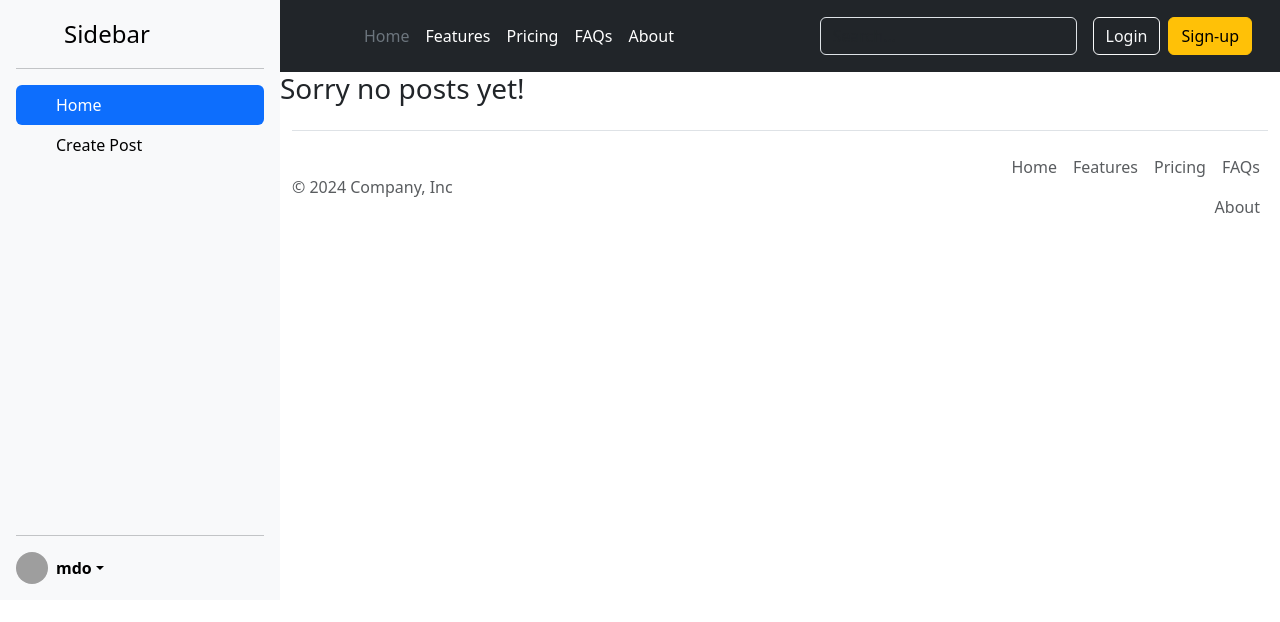
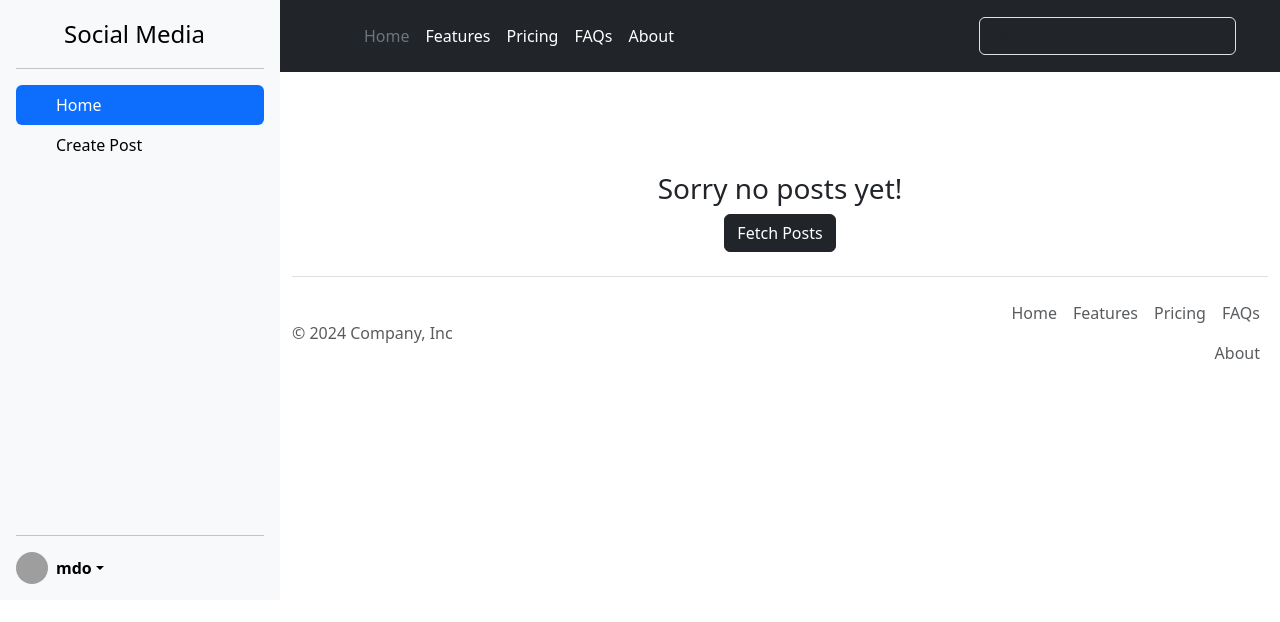
Before and after one commit to ShameerMukhtar/social_media_react, a React (Vite) app in the folder social_media/: page / in a window 1280 px wide. Shown: the top 622 px of the page. Built offline with nearby package versions, Linux system fonts and the light colour scheme; grey boxes are pictures that could not be loaded.

Commit message:
Handle Empty postlists

```diff
--- a/social_media/src/App.css
+++ b/social_media/src/App.css
@@ -26,3 +26,7 @@
 .message{
   color: rgb(255, 0, 0);
 }
+.welcome-message{
+  margin-top: 10% ;
+
+}
--- a/social_media/src/App.jsx
+++ b/social_media/src/App.jsx
@@ -26,10 +26,10 @@ return (
       <div className="content">
 
         <Header></Header>
-        <CheckPosts selectedTab={selectedTab}></CheckPosts>
+
         {selectedTab === "Home" ? (
 
-          <PostList></PostList>
+          <PostList selectedTab={selectedTab}></PostList>
         ) : (
           <CreatePost></CreatePost>
         )}
--- a/social_media/src/Components/CheckPosts.jsx
+++ b/social_media/src/Components/CheckPosts.jsx
@@ -1,14 +1,18 @@
-import { useContext } from "react";
-import { PostListContext } from "../Store/post-list-store";
 
 
 
-const CheckPosts=({selectedTab})=>{
-  const {postList}=useContext(PostListContext);
+const CheckPosts=({onFetchPostsClick})=>{
+
 return <>
 
 
-{postList.length===0 && selectedTab==="Home"?<h3>Sorry no posts yet!</h3>:null}
+<center className="welcome-message"><h3 >Sorry no posts yet!
+</h3>
+<button type="button" className="btn btn-dark" onClick={onFetchPostsClick}>Fetch Posts</button>
+</center>
+
+
+
 
 </>
 }
--- a/social_media/src/Components/Header.jsx
+++ b/social_media/src/Components/Header.jsx
@@ -19,10 +19,7 @@ const Header=()=>{
           <input type="search" className="form-control form-control-dark text-bg-dark" placeholder="Search..." aria-label="Search"/>
         </form>
 
-        <div className="text-end">
-          <button type="button" className="btn btn-outline-light me-2">Login</button>
-          <button type="button" className="btn btn-warning">Sign-up</button>
-        </div>
+
       </div>
     </div>
   </header>
--- a/social_media/src/Components/PostList.jsx
+++ b/social_media/src/Components/PostList.jsx
@@ -1,17 +1,26 @@
 import { useContext } from "react";
 import Post from "./Post";
 import { PostListContext } from "../Store/post-list-store";
+import CheckPosts from "./CheckPosts";
 
 
 
-const PostList =()=>{
+const PostList =({selectedTab})=>{
   // Getting data from store using useContext;
 
 const {postList}=useContext(PostListContext);
 
+// handle onClick Fetch Posts
+const onFetchPostsClick=()=>{
+  fetch('https://dummyjson.com/posts').then((response)=>response.json()).then((obj)=>console.log(obj.posts))
+}
+
+
+
 
 // map the postList and share it with Post component as props
 return <>
+{postList.length===0 && selectedTab==="Home"?<CheckPosts onFetchPostsClick={onFetchPostsClick}></CheckPosts>:null}
 {postList.map((post)=>{
   // console.log(post);
   return <Post postList={post} key={post.id}></Post>
--- a/social_media/src/Components/Sidebar.jsx
+++ b/social_media/src/Components/Sidebar.jsx
@@ -11,7 +11,7 @@ return <>
 <div className="d-flex flex-column flex-shrink-0 p-3 bg-body-tertiary sidebar" style={{width: "280px"}}>
     <a href="/" className="d-flex align-items-center mb-3 mb-md-0 me-md-auto link-body-emphasis text-decoration-none">
       <svg className="bi pe-none me-2" width="40" height="32"><use xlinkHref="#bootstrap"></use></svg>
-      <span className="fs-4">Sidebar</span>
+      <span className="fs-4">Social Media</span>
     </a>
     <hr/>
     <ul className="nav nav-pills flex-column mb-auto">
```
Also changed, not shown: social_media/src/Components/CreatePost.jsx (+6 -3 lines).
